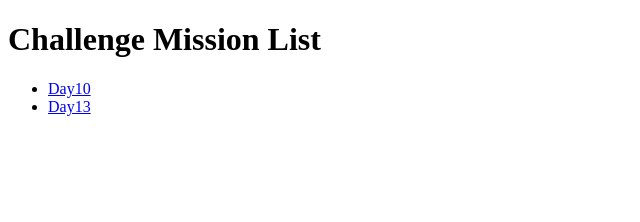
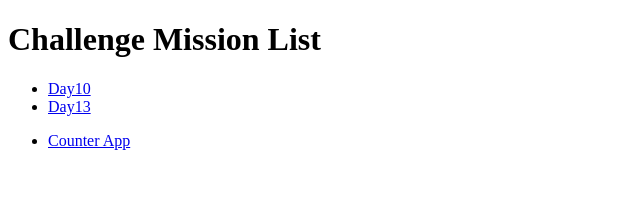
Before and after one commit to danimkim/onebite-react-challenge, a React (Vite) app: page / in a window 1280 px wide. Shown: the top 222 px of the page, without its empty margins (0-640 px from the left). Built offline with nearby package versions, Linux system fonts and the light colour scheme.

Commit message:
chore: update router

```diff
--- /dev/null
+++ b/src/routes/CurrencyCalculator.jsx
@@ -0,0 +1,8 @@
+// day13 mission
+export default function CurrencyCalculator() {
+  return (
+    <>
+      <h1>환율 변환기</h1>
+    </>
+  );
+}
--- a/src/routes/root.jsx
+++ b/src/routes/root.jsx
@@ -5,10 +5,15 @@ export default function Root() {
       <nav>
         <ul>
           <li>
-            <a href={`/day10`}>Day10</a>
+            <a href={`/mission/day10`}>Day10</a>
           </li>
           <li>
-            <a href={`/day13`}>Day13</a>
+            <a href={`/mission/day13`}>Day13</a>
+          </li>
+        </ul>
+        <ul>
+          <li>
+            <a href="/project/counter">Counter App</a>
           </li>
         </ul>
       </nav>
```
Also changed, not shown: src/main.jsx (+12 -0 lines).
